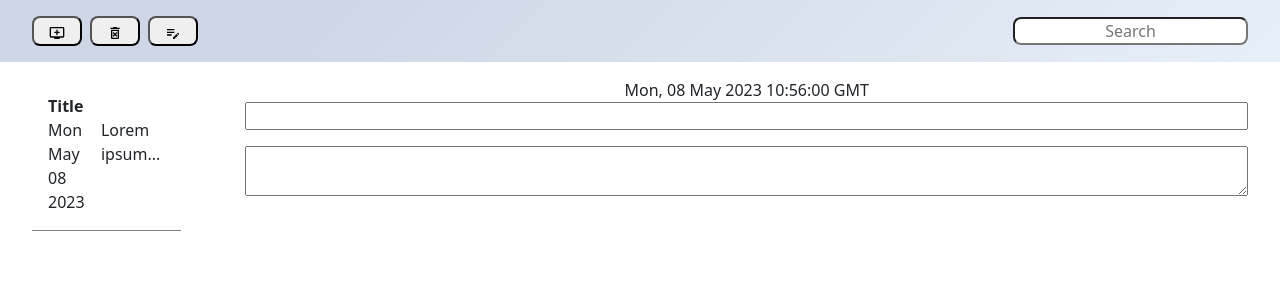
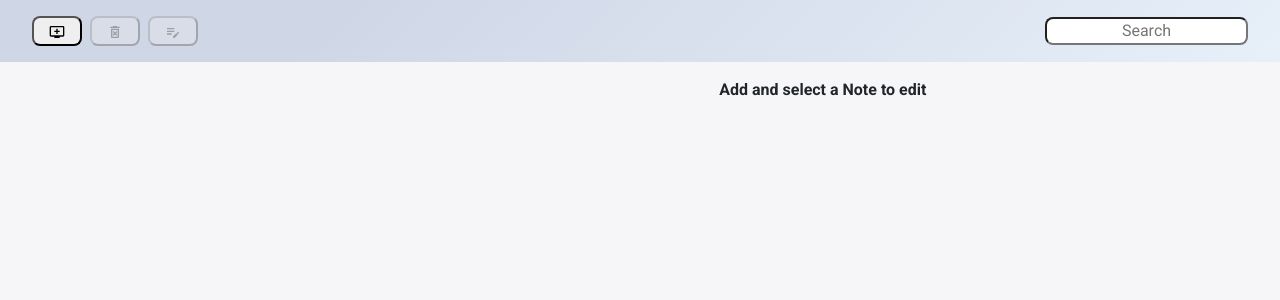
Before and after one commit to Sergei-Nikolaienko/notes-clone, a React (Create React App) app: page / in a window 1280 px wide. Shown: the top 300 px of the page. Built offline with nearby package versions, Linux system fonts and the light colour scheme.

Commit message:
Basic functionality for adding, deleting and editing notes implemented

```diff
--- a/package.json
+++ b/package.json
@@ -12,7 +12,9 @@
     "react-dom": "^18.2.0",
     "react-icons": "^4.8.0",
     "react-scripts": "5.0.1",
+    "react-uuid": "^2.0.0",
     "sass": "^1.62.1",
+    "typeface-roboto": "^1.1.13",
     "web-vitals": "^2.1.4"
   },
   "scripts": {
--- a/src/App.jsx
+++ b/src/App.jsx
@@ -1,15 +1,63 @@
+import { useState } from "react";
+import uuid from "react-uuid";
+
 import "./App.scss";
+
 import Header from "./components/Header/Header";
 import Workspace from "./components/Workspace/Workspace";
 import Sidebar from "./components/Sidebar/Sidebar";
 
 function App() {
+  const [notes, setNotes] = useState([]);
+  const [selectedNote, setSelectedNote] = useState(false);
+
+  const onAddNote = () => {
+    const newNote = {
+      id: uuid(),
+      title: "Untitled",
+      meta: Date.now(),
+      text: "",
+    };
+
+    setNotes([newNote, ...notes]);
+  };
+
+  const onDeleteNote = (selectedNote) => {
+    setNotes(notes.filter((note) => note.id !== selectedNote));
+    console.log("deleted");
+    setSelectedNote(false);
+  };
+
+  const onEditNote = (editedNote) => {
+    const updatedNotesArray = notes.map((note) => {
+      if (note.id === selectedNote) {
+        return editedNote;
+      }
+
+      return note;
+    });
+
+    setNotes(updatedNotesArray);
+  };
+
+  const getSelectedNote = () => {
+    return notes.find((note) => note.id === selectedNote);
+  };
+
   return (
     <div className="App">
-      <Header />
+      <Header
+        onAddNote={onAddNote}
+        onDeleteNote={onDeleteNote}
+        selectedNote={selectedNote}
+      />
       <main className="main-content">
-        <Sidebar />
-        <Workspace />
+        <Sidebar
+          notes={notes}
+          selectedNote={selectedNote}
+          setSelectedNote={setSelectedNote}
+        />
+        <Workspace onEditNote={onEditNote} noteToEdit={getSelectedNote()} />
       </main>
     </div>
   );
--- a/src/App.scss
+++ b/src/App.scss
@@ -1,12 +1,14 @@
+
 .main-content {
   display: grid;
   grid-template-columns: 3fr 5fr;
   align-content: center;
+  background: rgb(246, 246, 248)
 }
 
 
 @media (min-width: 800px) {
   .main-content {
-    grid-template-columns: 1fr 5fr;
+    grid-template-columns: 2fr 5fr;
   }
 }
--- a/src/components/Header/Header.jsx
+++ b/src/components/Header/Header.jsx
@@ -3,20 +3,25 @@ import {
   MdOutlineDeleteForever,
   MdAddToQueue,
   MdEditNote,
-  MdSearch,
 } from "react-icons/md";
 
-const Header = () => {
+const Header = ({ onAddNote, onDeleteNote, selectedNote }) => {
   return (
     <header className="header">
       <div className="buttons-container">
-        <button className="header__button">
+        <button className="header__button" onClick={onAddNote}>
           <MdAddToQueue />
         </button>
-        <button className="header__button">
+        <button
+          className="header__button"
+          onClick={() => {
+            onDeleteNote(selectedNote);
+          }}
+          disabled={!selectedNote}
+        >
           <MdOutlineDeleteForever />
         </button>
-        <button className="header__button">
+        <button className="header__button" disabled={!selectedNote}>
           <MdEditNote />
         </button>
       </div>
--- a/src/components/Header/Header.scss
+++ b/src/components/Header/Header.scss
@@ -14,9 +14,22 @@
   width: 50px;
   margin-right: .5em;
   border-radius: .5em;
+
+  &:hover {
+    color: white;
+    background: rgb(172, 18, 18);
+
+    &:disabled {
+        background: rgb(212, 170, 170);
+    }
+  }
 }
 
 .searchbar {
   border-radius: .5em;
+  padding: 0 .5em;
+}
+
+::-webkit-input-placeholder {
   text-align: center;
 }
--- a/src/components/Sidebar/Sidebar.jsx
+++ b/src/components/Sidebar/Sidebar.jsx
@@ -1,15 +1,28 @@
 import "./Sidebar.scss";
 
-const Sidebar = () => {
+const Sidebar = ({ notes, setSelectedNote, selectedNote }) => {
   return (
     <div className="sidebar">
-      <div className="note-preview">
-        <strong>Title</strong>
-        <div className="preview-text-wrapper">
-          <p className="preview-date-content">{new Date().toDateString()}</p>
-          <p className="preview-text-content">Lorem ipsum...</p>
+      {notes.map((note) => (
+        <div
+          key={note.id}
+          className={`note-preview ${note.id === selectedNote && "active"} `}
+          onClick={() => setSelectedNote(note.id)}
+        >
+          <strong>{note.title}</strong>
+          <div className="preview-text-wrapper">
+            <small className="preview-meta-content">
+              {new Date(note.meta).toLocaleDateString("en-GB", {
+                hour: "2-digit",
+                minute: "2-digit",
+              })}
+            </small>
+            <p className="preview-text-content">
+              {note.text && note.text.substr(0, 20) + "..."}
+            </p>
+          </div>
         </div>
-      </div>
+      ))}
     </div>
   );
 };
--- a/src/components/Sidebar/Sidebar.scss
+++ b/src/components/Sidebar/Sidebar.scss
@@ -4,11 +4,18 @@
 }
 
 .note-preview {
-  padding: 1em 1em 0em;
+  padding: 1em 1em;
   border-bottom: 1px solid grey;
+
   &:hover {
+    cursor: pointer;
     background-color: rgb(224, 221, 221);
   }
+}
+
+.note-preview.active {
+  background: #08c;
+  color: white;
 }
 
 .preview-text-wrapper {
--- a/src/components/Workspace/Workspace.jsx
+++ b/src/components/Workspace/Workspace.jsx
@@ -1,16 +1,41 @@
 import "./Workspace.scss";
 
-const Workspace = () => {
+const Workspace = ({ noteToEdit, onEditNote }) => {
+  if (!noteToEdit) {
+    return (
+      <strong className="workspace-area">Add and select a Note to edit</strong>
+    );
+  }
+
+  const onEditField = (key, value) => {
+    onEditNote({
+      id: noteToEdit.id,
+      [key]: value,
+      meta: Date.now(),
+    });
+  };
+
   return (
-    <div className="main-area">
-      <div>{new Date().toUTCString()}</div>
+    <div className="workspace-area">
+      <div>{new Date().toLocaleString()}</div>
       <div className="title-input">
-        <label htmlFor="note-title"></label>
-        <input className="input-field" id="note-title" type="text" />
+        <input
+          className="input-field"
+          id="note-title"
+          value={noteToEdit.title}
+          type="text"
+          onChange={(e) => onEditField("title", e.target.value)}
+          autoFocus
+        />
       </div>
       <div className="text-input">
-        <label htmlFor="note-text"></label>
-        <textarea className="input-field" id="note-text" type="text" />
+        <textarea
+          className="input-field"
+          id="note-text"
+          rows="5"
+          value={noteToEdit.text}
+          onChange={(e) => onEditField("text", e.target.value)}
+        />
       </div>
     </div>
   );
--- a/src/components/Workspace/Workspace.scss
+++ b/src/components/Workspace/Workspace.scss
@@ -1,4 +1,4 @@
-.main-area {
+.workspace-area {
   text-align: center;
   padding: 1em 2em;
 }
--- a/src/index.css
+++ b/src/index.css
@@ -65,3 +65,7 @@ select {
     scroll-behavior: auto !important;
   }
 }
+
+* {
+  font-family: Roboto, sans-serif;
+}
--- a/src/index.js
+++ b/src/index.js
@@ -4,6 +4,7 @@ import './index.css';
 import App from './App';
 import reportWebVitals from './reportWebVitals';
 import 'bootstrap/dist/css/bootstrap.min.css';
+import 'typeface-roboto'
 
 
 const root = ReactDOM.createRoot(document.getElementById('root'));
```
Also changed, not shown: 1 other file (tests, documents, lock files or other folders).
